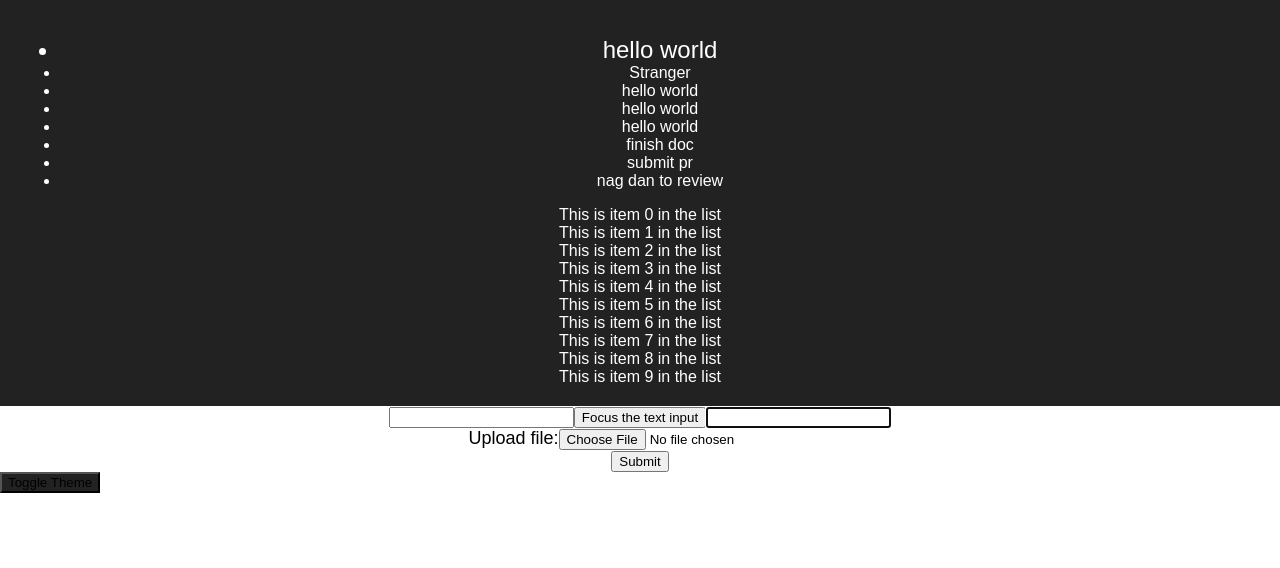
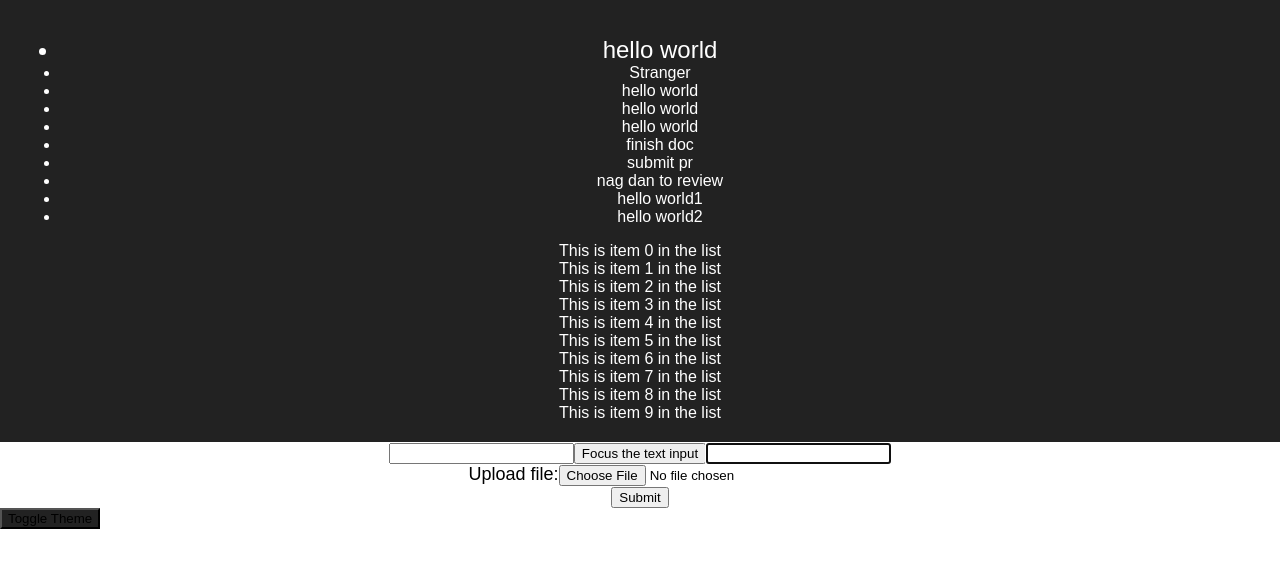
Before and after one commit to martinoooo/react-example, a React (Create React App) app: page / in a window 1280 px wide. Shown: the top 568 px of the page. Built offline with nearby package versions, Linux system fonts and the light colour scheme; the HTML template or start-up script is replaced by a standard one.

Commit message:
Fragments

```diff
--- a/src/App.js
+++ b/src/App.js
@@ -1,15 +1,16 @@
-import React, { PureComponent } from 'react';
+import React, { Component } from 'react';
 import Item from './components/Item';
 import Repeat from './components/Repeat';
 import Refs from './components/Refs';
 import FileInput from './components/FileInput';
+import Fragments from './components/Fragments'
 import './App.css';
 
 const components = {
   item: Item
 };
 
-class App extends PureComponent {
+class App extends Component {
   // 1.Mounting
 
   // The constructor is called before it is mounted
@@ -121,6 +122,8 @@ class App extends PureComponent {
             <SpecificItem message={message}/>
             <components.item message={message}/>
             {todos.map((t) => <Item key={t} message={t} />)}
+
+            <Fragments message={message}/>
           </ul>
           <Repeat numTimes={10}>
             {(index) => <div key={index}>This is item {index} in the list</div>}
--- /dev/null
+++ b/src/components/Fragments.js
@@ -0,0 +1,14 @@
+import React from 'react';
+
+class Fragments extends React.Component {
+  render() {
+    return (
+      <React.Fragment>
+        <li>{this.props.message + '1'}</li>
+        <li>{this.props.message + '2'}</li>
+      </React.Fragment>
+    );
+  }
+}
+
+export default Fragments;
```
